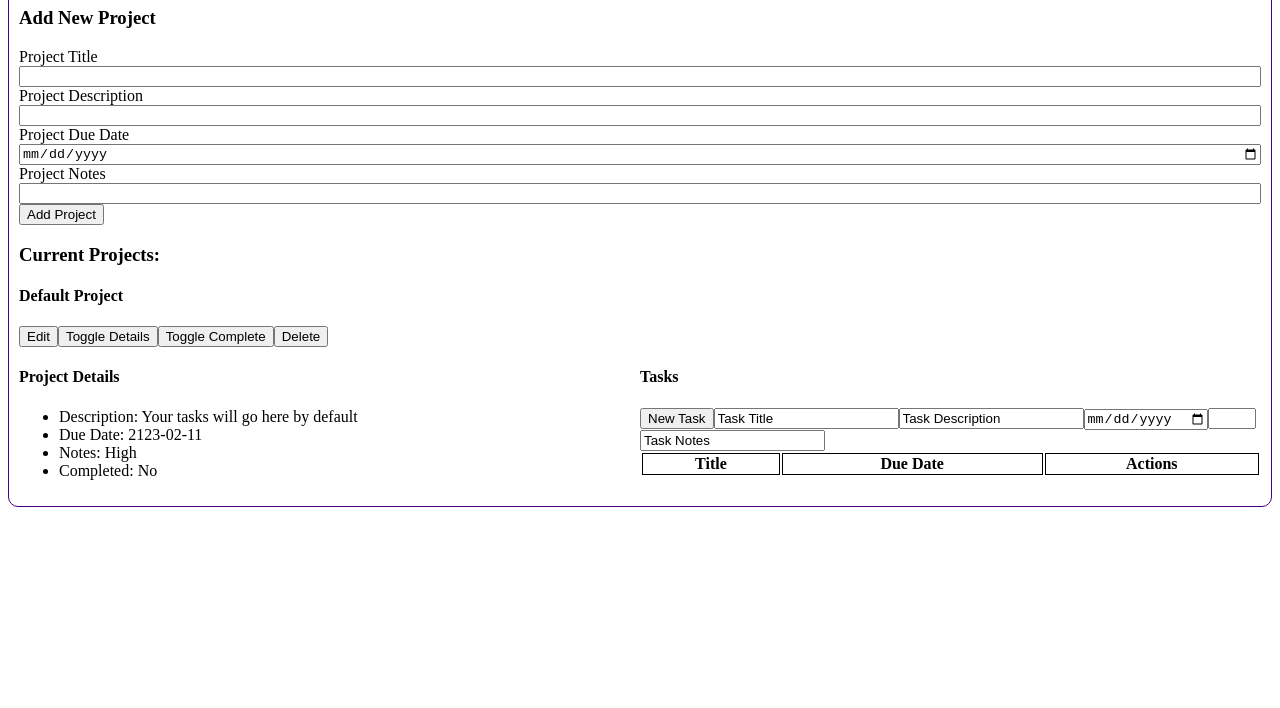
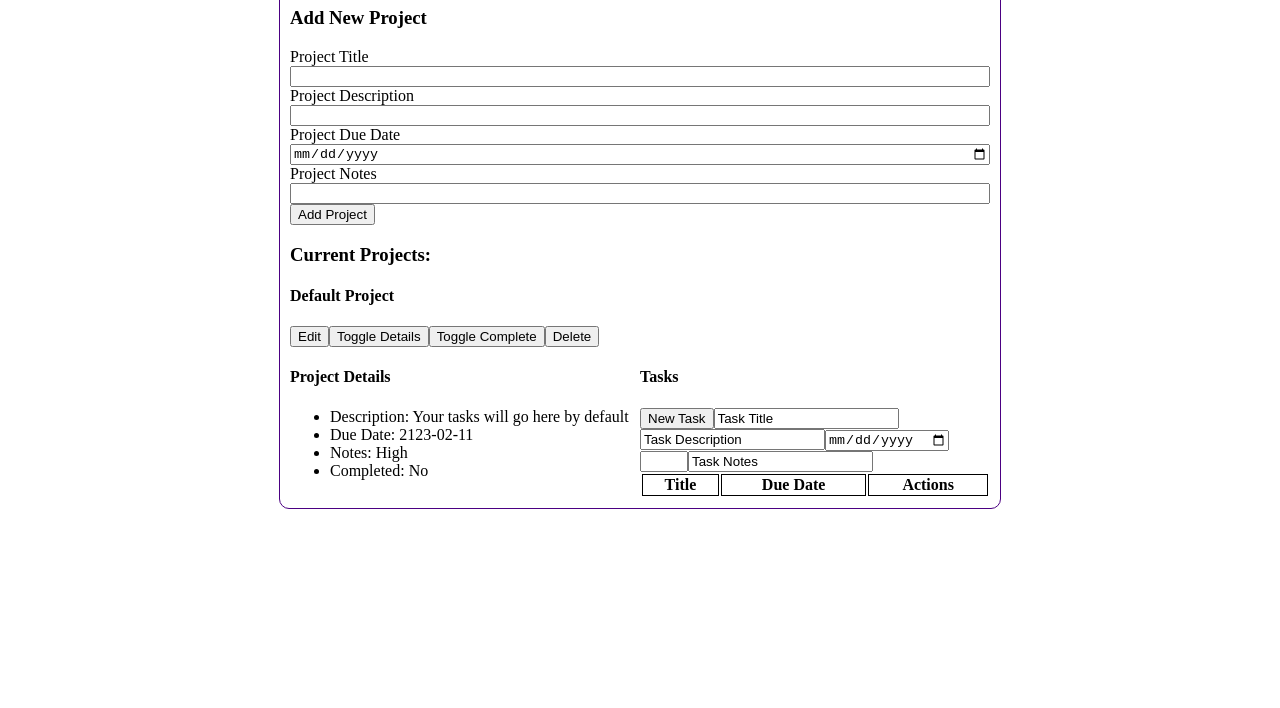
Before and after one commit to nathan-culley/to-do-list, a website built with webpack: page dist/index.html in a window 1280 px wide. Shown: the part 92-800 px from the top of the page. Built offline with nearby package versions, Linux system fonts and the light colour scheme.

Commit message:
Size and center #content div

```diff
--- a/src/style.css
+++ b/src/style.css
@@ -15,6 +15,9 @@
   border: solid 1px var(--main-color);
   border-radius: 10px;
   padding: 10px;
+  max-width: 700px;
+  margin-left: auto;
+  margin-right: auto;
 }
 
 .input-label {
```
